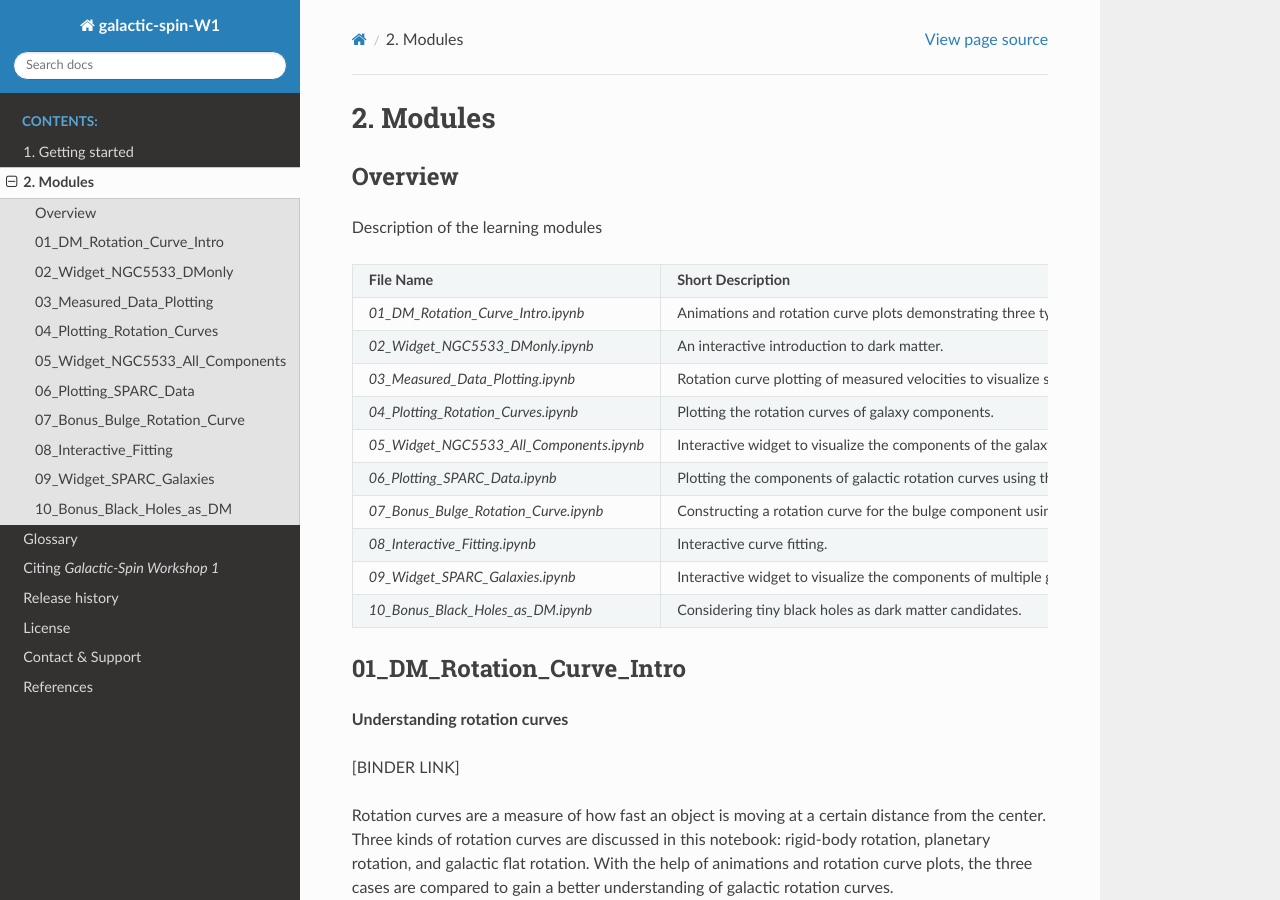
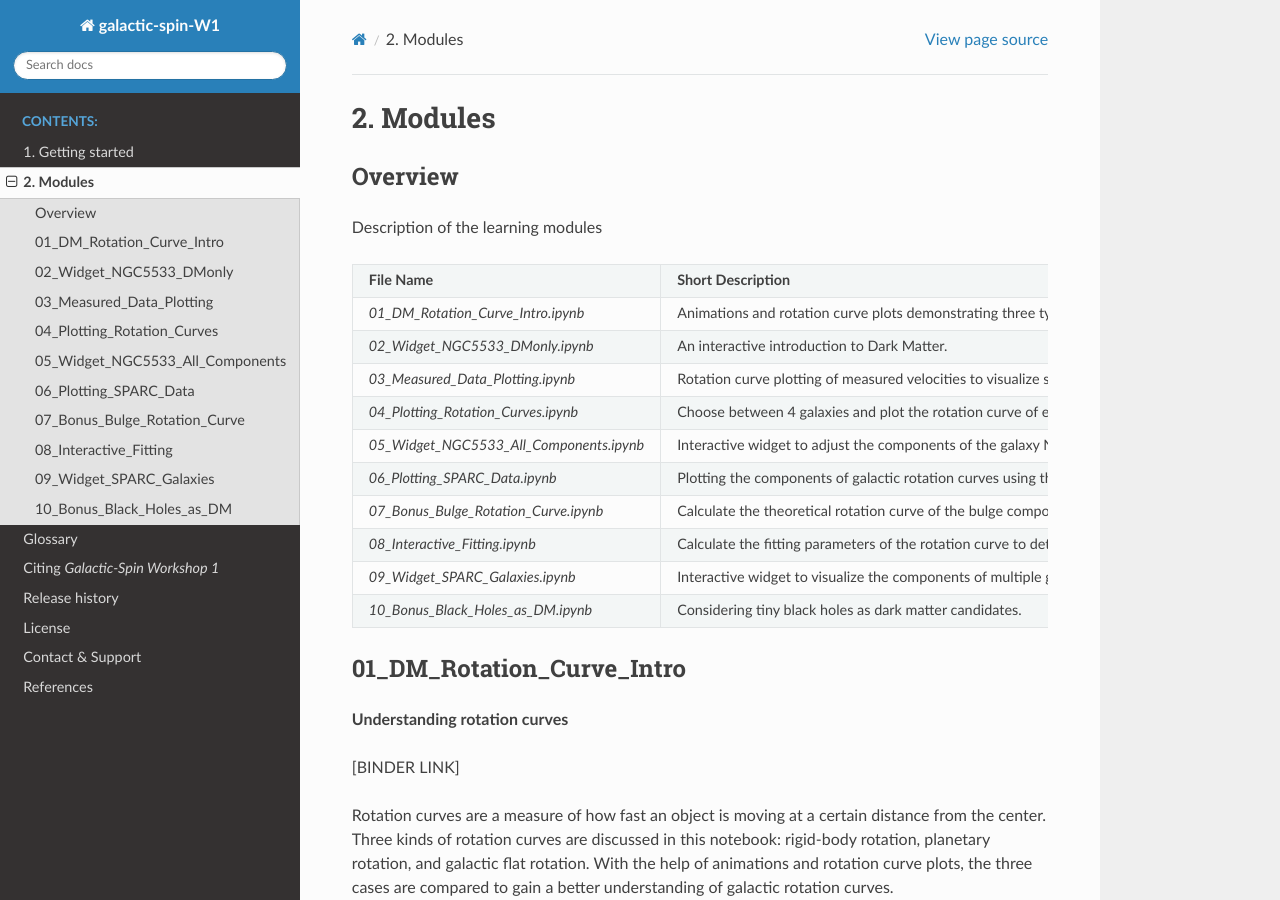
Before and after one commit to villano-lab/galactic-spin-W1, a Sphinx documentation site: the page built from docs/source/02_Modules.rst, in a window 1280 px wide and 900 px high. Built offline with Sphinx 7.4.7 and the Read the Docs theme 2.0.0, drawn with Linux system fonts in a browser that asks for light colours.

Commit message:
[JB] edited description

```diff
--- a/docs/source/02_Modules.rst
+++ b/docs/source/02_Modules.rst
@@ -14,19 +14,19 @@ Description of the learning modules
 +------------------------------------------+----------------------------------------------------------------------------------------------------------------+
 | `01_DM_Rotation_Curve_Intro.ipynb`       | Animations and rotation curve plots demonstrating three types of rotational motion.                            |
 +------------------------------------------+----------------------------------------------------------------------------------------------------------------+
-| `02_Widget_NGC5533_DMonly.ipynb`         | An interactive introduction to dark matter.                                                                    |
+| `02_Widget_NGC5533_DMonly.ipynb`         | An interactive introduction to Dark Matter.                                                                    |
 +------------------------------------------+----------------------------------------------------------------------------------------------------------------+
 | `03_Measured_Data_Plotting.ipynb`        | Rotation curve plotting of measured velocities to visualize star and gas motions in a galaxy.                  |
 +------------------------------------------+----------------------------------------------------------------------------------------------------------------+
-| `04_Plotting_Rotation_Curves.ipynb`      | Plotting the rotation curves of galaxy components.                                                             |
+| `04_Plotting_Rotation_Curves.ipynb`      | Choose between 4 galaxies and plot the rotation curve of each component and their total velocity.              |
 +------------------------------------------+----------------------------------------------------------------------------------------------------------------+
-| `05_Widget_NGC5533_All_Components.ipynb` | Interactive widget to visualize the components of the galaxy NGC 5533.                                         |
+| `05_Widget_NGC5533_All_Components.ipynb` | Interactive widget to adjust the components of the galaxy NGC 5533 and see how velocity changes.               |
 +------------------------------------------+----------------------------------------------------------------------------------------------------------------+
 | `06_Plotting_SPARC_Data.ipynb`           | Plotting the components of galactic rotation curves using the SPARC database of 175 galaxies.                  |
 +------------------------------------------+----------------------------------------------------------------------------------------------------------------+
-| `07_Bonus_Bulge_Rotation_Curve.ipynb`    | Constructing a rotation curve for the bulge component using empirically-derived parameters.                    |
+| `07_Bonus_Bulge_Rotation_Curve.ipynb`    | Calculate the theoretical rotation curve of the bulge component using empirically derived parameters.          |
 +------------------------------------------+----------------------------------------------------------------------------------------------------------------+
-| `08_Interactive_Fitting.ipynb`           | Interactive curve fitting.                                                                                     |
+| `08_Interactive_Fitting.ipynb`           | Calculate the fitting parameters of the rotation curve to determine the amount of Dark Matter needed.          |
 +------------------------------------------+----------------------------------------------------------------------------------------------------------------+
 | `09_Widget_SPARC_Galaxies.ipynb`         | Interactive widget to visualize the components of multiple galaxies using the SPARC database of 175 galaxies.  |
 +------------------------------------------+----------------------------------------------------------------------------------------------------------------+
```
